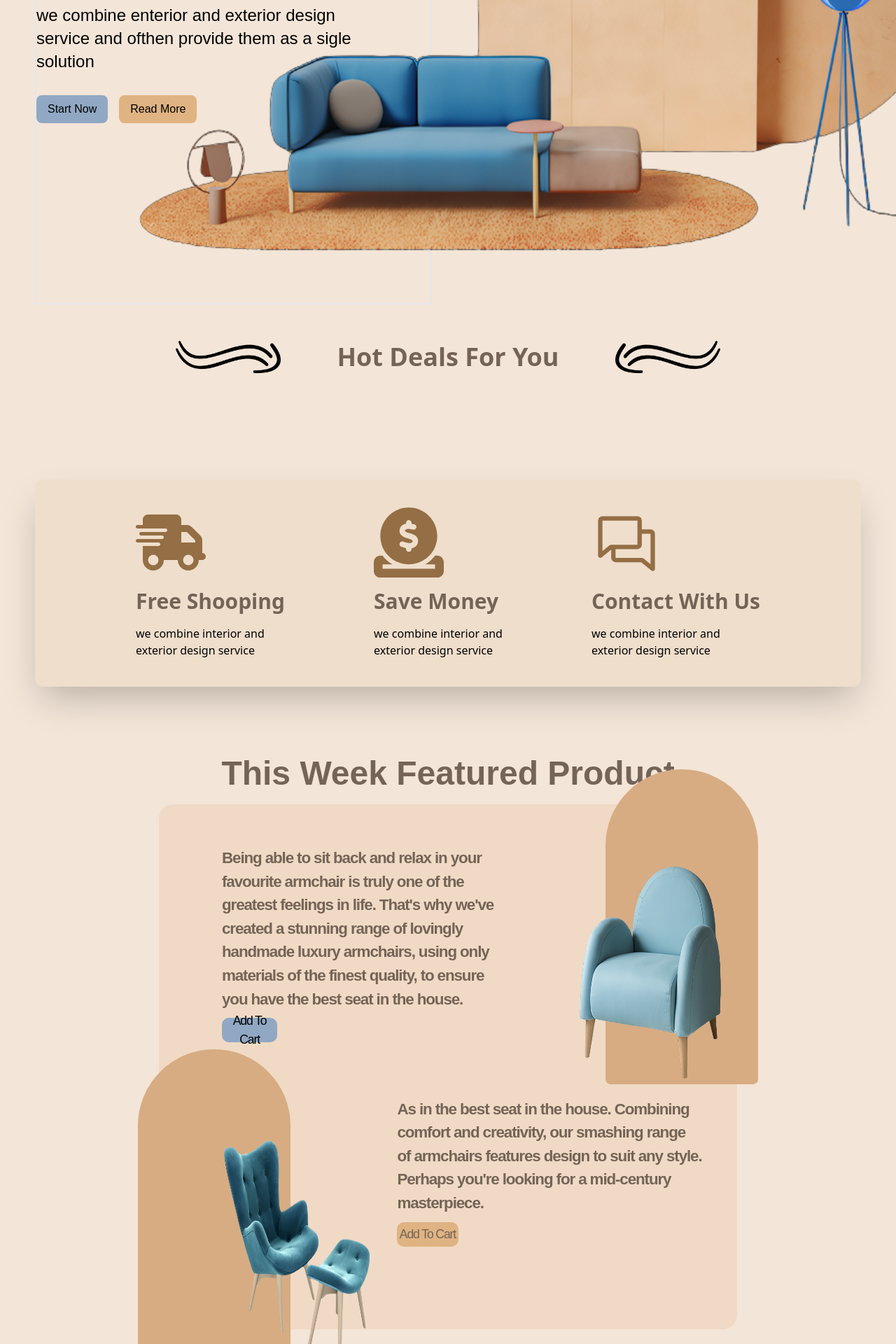
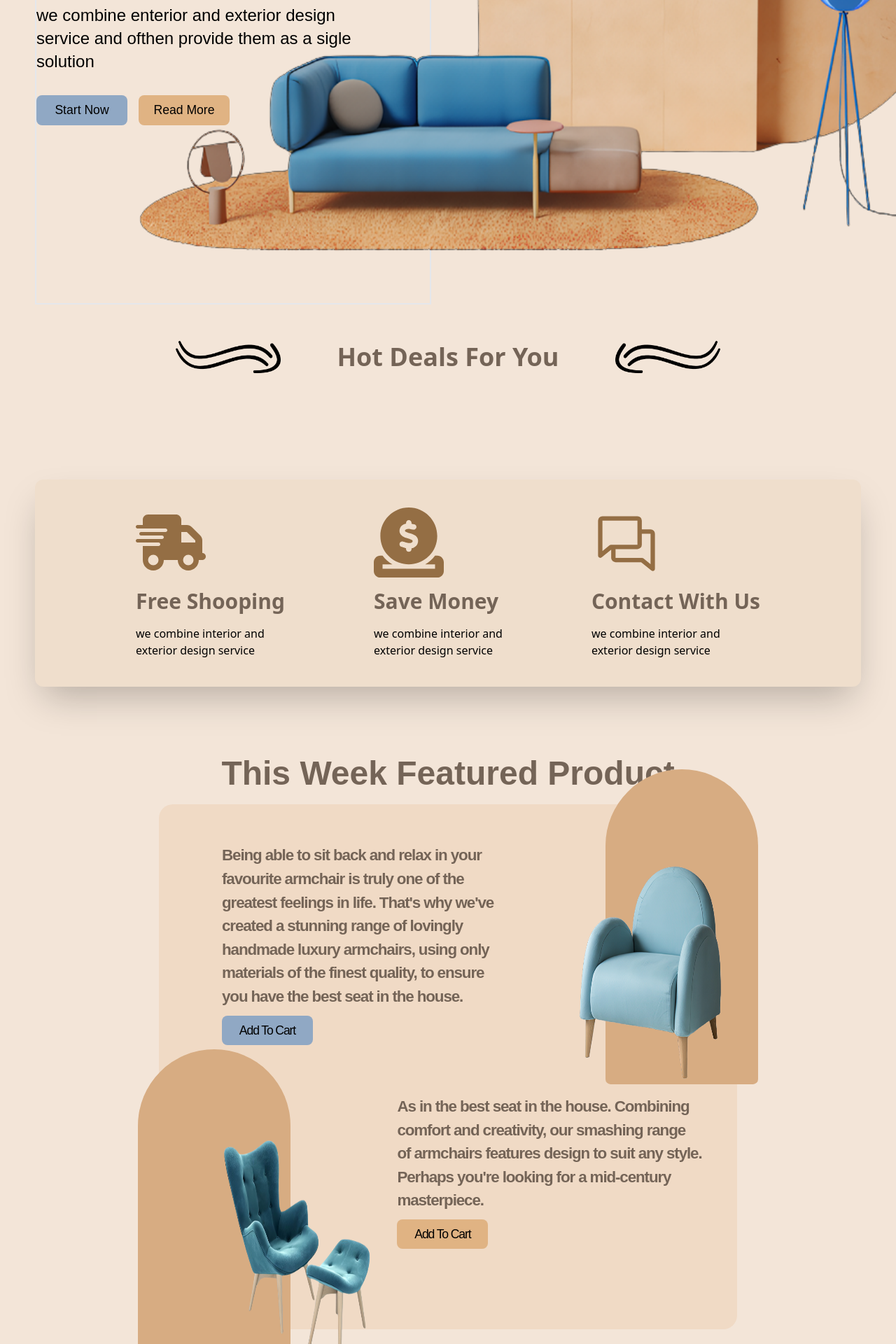
Before and after one commit to Aldyfaisal80/T10-furniture-store, a React (Vite) app: page / in a window 1280 px wide. Shown: the part 440-2360 px from the top of the page at 70% size. Built offline with nearby package versions, Linux system fonts and the light colour scheme.

Commit message:
Message: • Make Button Reuse • Add new files Modified : • modified:   src/components/elements/ButtonPrimary. • modified:   src/components/fragments/Content.jsx
Files:
•src/components/elements/ButtonCategory.
•src/components/elements/ImportAsset.
•src/pages/

```diff
--- /dev/null
+++ b/src/components/elements/ButtonCategory.jsx
@@ -0,0 +1,7 @@
+const ButtonCategory = ({ text , className }) => {
+    return (
+        <span className="w-[200px] flex justify-center items-center bg-button-color rounded-full p-2 hover:bg-hover-color">{text}</span>
+    )
+}
+
+export default ButtonCategory
--- a/src/components/elements/ButtonPrimary.jsx
+++ b/src/components/elements/ButtonPrimary.jsx
@@ -1,7 +1,8 @@
-import React from 'react'
-
-export default function ButtonPrimary() {
+/* eslint-disable react/prop-types */
+const ButtonPrimary = ({ text , className }) => {
   return (
-    <div>ButtonPrimary</div>
+    <button className={`px-4 py-2 rounded-lg w-[130px] flex justify-center items-center text-[1.1rem] ${className}`}>{text}</button>
   )
 }
+
+export default ButtonPrimary
--- /dev/null
+++ b/src/components/elements/ImportAsset.jsx
@@ -0,0 +1,40 @@
+// src/assets/images/images.js
+import HeaderImg from "../../../public/assets/images/header1.png";
+import ArrowLeft from "../../../public/assets/images/arrow left.png";
+import ArrowRight from "../../../public/assets/images/arrow right.png";
+import vh2ChairDisplay from "../../../public/assets/images/chair 1.png";
+import vh2ChairDisplay2 from "../../../public/assets/images/chair 2.png";
+import vh3Chair0 from "../../../public/assets/images/display chair 0.png";
+import vh3Chair1 from "../../../public/assets/images/display chair 1.png";
+import vh3Chair2 from "../../../public/assets/images/display chair 2.png";
+import vh3Product1 from "../../../public/assets/images/card-product1.png";
+import vh3Product2 from "../../../public/assets/images/card-product2.png";
+import vh3Product3 from "../../../public/assets/images/card-product3.png";
+import vh3Product4 from "../../../public/assets/images/card-product4.png";
+import vh3Product5 from "../../../public/assets/images/card-product5.png";
+import vh3Product6 from "../../../public/assets/images/card-product6.png";
+import vh3Product7 from "../../../public/assets/images/card-product7.png";
+import vh3Product8 from "../../../public/assets/images/card-product8.png";
+import MainProduct from "../../../public/assets/images/img footer.png";
+
+export {
+  HeaderImg,
+  ArrowLeft,
+  ArrowRight,
+  vh2ChairDisplay,
+  vh2ChairDisplay2,
+  vh3Chair0,
+  vh3Chair1,
+  vh3Chair2,
+  vh3Product1,
+  vh3Product2,
+  vh3Product3,
+  vh3Product4,
+  vh3Product5,
+  vh3Product6,
+  vh3Product7,
+  vh3Product8,
+  MainProduct
+};
+
+// GPT sek error urung kenek
--- a/src/components/fragments/Content.jsx
+++ b/src/components/fragments/Content.jsx
@@ -26,6 +26,8 @@ import { GoChevronLeft } from "react-icons/go";
 import { GoChevronRight } from "react-icons/go";
 import { BsPlusCircleFill } from "react-icons/bs";
 import Card from "../elements/CardProducts"
+import ButtonPrimary from "../elements/ButtonPrimary"
+import ButtonCategory from "../elements/ButtonCategory"
 
 export default function Content() {
     return (
@@ -38,8 +40,8 @@ export default function Content() {
                     <span className="text-2xl leading-snug">we combine enterior and exterior design <br /> service and ofthen provide them as a sigle <br /> solution
                     </span>
                     <div className="flex gap-4 mt-4">
-                        <button className="bg-primary-blue  px-4 py-2 rounded-lg">Start Now</button>
-                        <button className="bg-primary-brown px-4 py-2 rounded-lg">Read More</button>
+                        <ButtonPrimary text="Start Now" className={"bg-primary-blue"} />
+                        <ButtonPrimary text="Read More" className={"bg-primary-brown"} />
                     </div>
                 </div>
                 <img src={HeaderImg} className="absolute right-0 w-[1600px] h-[790px] mr-[-50px]" alt="" />
@@ -81,8 +83,7 @@ export default function Content() {
                                 using only materials of the finest quality, to ensure you have
                                 the best seat in the house.
                             </p>
-
-                            <button className="w-[20%] h-[35px] rounded-[10px] bg-primary-blue text-[1.1rem]  flex items-center justify-center"><a href="#">Add To Cart</a></button>
+                            <ButtonPrimary text="Add To Cart" className={"bg-primary-blue "} />
                         </div>
                         <div className="w-[30%] h-[450px] relative rounded-b-[20px] rounded-t-[300px] mt-[-50px] mr-[-80px] bg-[#D7AC82]">
                             <img src={vh2ChairDisplay} alt="" className="w-[320px] h-[320px] absolute bottom-0 left-[-40px]" />
@@ -99,8 +100,7 @@ export default function Content() {
                                 suit any style. Perhaps you&apos;re looking for a mid-century
                                 masterpiece.
                             </p>
-
-                            <button className="w-[20%] h-[35px] rounded-[10px] bg-primary-brown text-[1.1rem] text-font-color flex items-center justify-center"><a href="#">Add To Cart</a></button>
+                            <ButtonPrimary text="Add To Cart" className={"bg-primary-brown "} />
                         </div>
                     </div>
                 </div>
@@ -134,12 +134,12 @@ export default function Content() {
                     <div className="flex flex-col w-full justify-center items-center">
                         <h1 className="text-4xl font-bold py-[60px]">A Huge Collection Of Furniture</h1>
                         <div className="flex justify-center items-center gap-4 text-[1.3rem] font-semibold">
-                            <span className="w-[200px] flex justify-center items-center bg-button-color rounded-full p-2 hover:bg-hover-color">All Collection</span>
-                            <span className="w-[200px] flex justify-center items-center bg-button-color rounded-full p-2 hover:bg-hover-color">Office</span>
-                            <span className="w-[200px] flex justify-center items-center bg-button-color rounded-full p-2 hover:bg-hover-color">Bedroom</span>
-                            <span className="w-[200px] flex justify-center items-center bg-button-color rounded-full p-2 hover:bg-hover-color">Sofa</span>
-                            <span className="w-[200px] flex justify-center items-center bg-button-color rounded-full p-2 hover:bg-hover-color">Chair</span>
-                            <span className="w-[200px] flex justify-center items-center bg-button-color rounded-full p-2 hover:bg-hover-color">More</span>
+                            <ButtonCategory text="All Categories" />
+                            <ButtonCategory text="Office" />
+                            <ButtonCategory text="Bedroom" />
+                            <ButtonCategory text="Sofa" />
+                            <ButtonCategory text="Chair" />
+                            <ButtonCategory text="More" />
                         </div>
                     </div>
                     <div className="flex flex-wrap w-[1600px] justify-between gap-[30px] items-center py-[60px]">
--- /dev/null
+++ b/src/pages/SectionOne.jsx
@@ -0,0 +1,20 @@
+import HeaderImg from "../../public/assets/images/header1.png"
+import ButtonPrimary from "../components/elements/ButtonPrimary"
+export default function SectionOne() {
+    return (
+        <div className="w-full min-h-screen flex relative">
+            <div className="font-Poppins border-2 whitespace flex flex-col gap-4">
+                <div className="text-font-color text-9xl font-bold leading-snug">
+                    <span className="text-justify">Modern <br /> Furniture</span>
+                </div>
+                <span className="text-2xl leading-snug">we combine enterior and exterior design <br /> service and ofthen provide them as a sigle <br /> solution
+                </span>
+                <div className="flex gap-4 mt-4">
+                    <ButtonPrimary text="Start Now" className={"bg-primary-blue"} />
+                    <ButtonPrimary text="Read More" className={"bg-primary-brown"} />
+                </div>
+            </div>
+            <img src={HeaderImg} className="absolute right-0 w-[1600px] h-[790px] mr-[-50px]" alt="" />
+        </div>
+    )
+}
```
